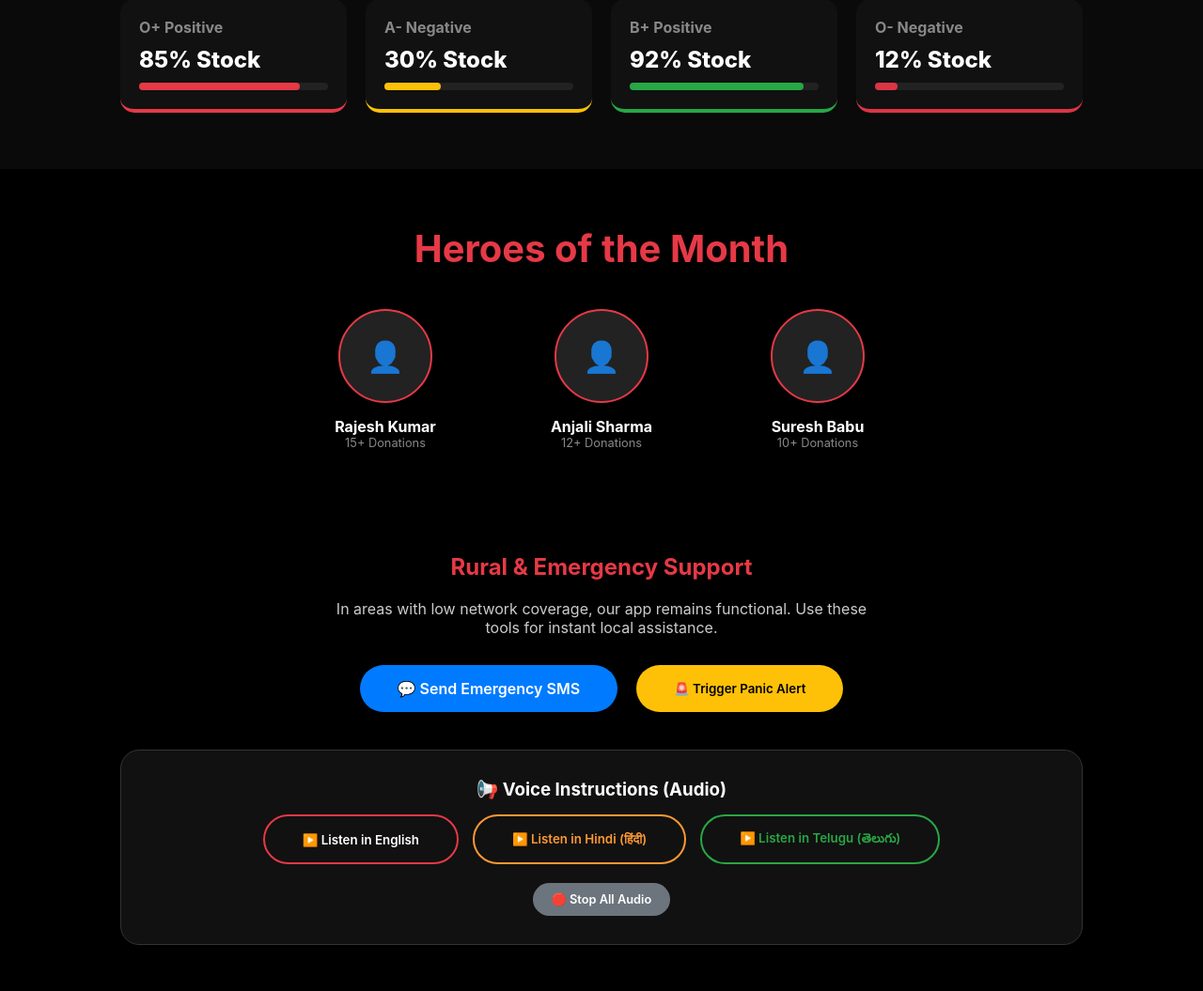
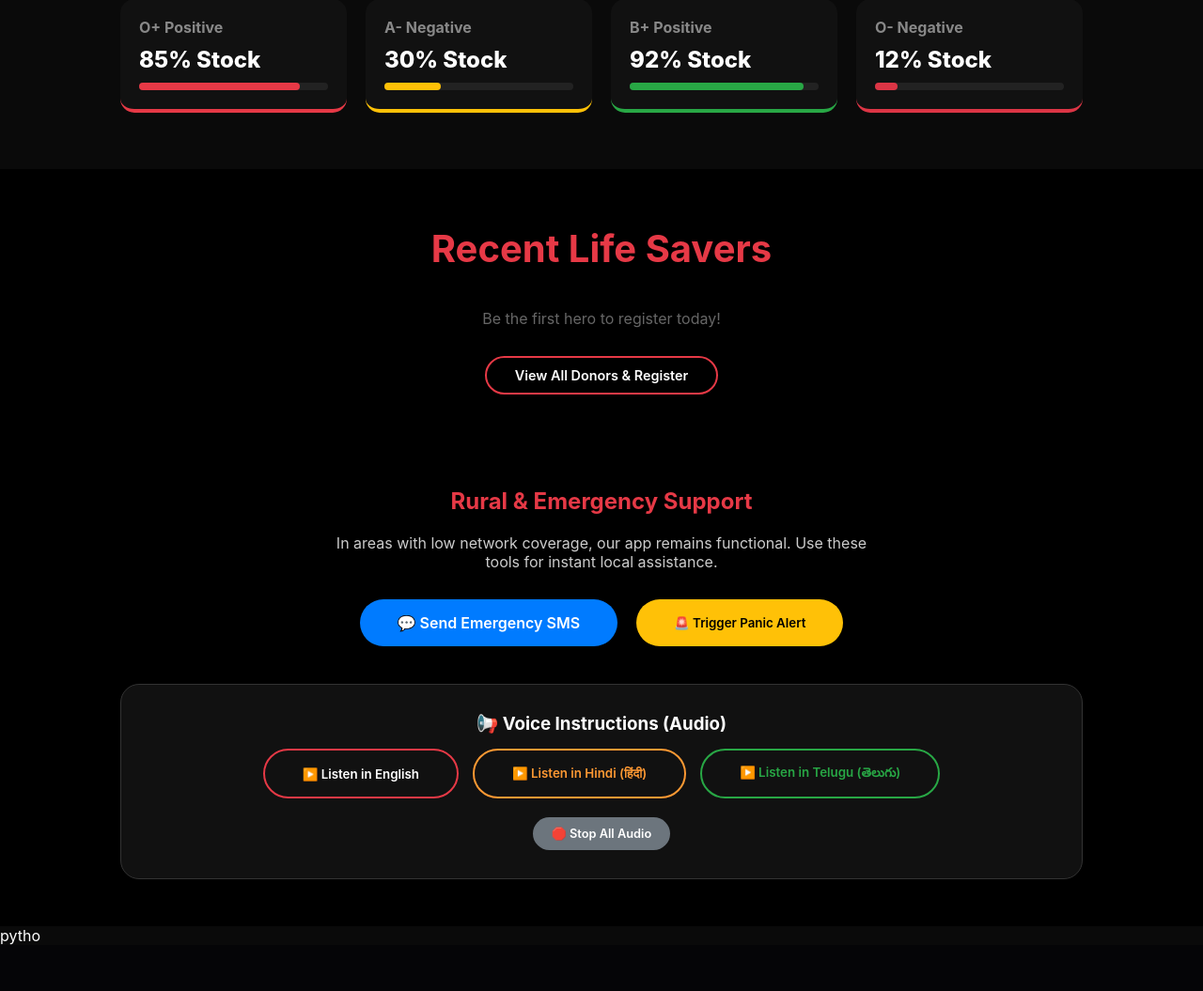
Before and after one commit to sakshireddybandi28/Blood_donar-, a Flask app: page / in a window 1280 px wide. Shown: the part 1095-2150 px from the top of the page at 94% size. After the commit the page ends 2101 px from the top, so only its background shows below. Run offline with Flask 3, Linux system fonts and the light colour scheme.

Commit message:
Update index.html

```diff
--- a/templates/index.html
+++ b/templates/index.html
@@ -335,23 +335,23 @@
 
     <!-- Hero Donors -->
     <div style="padding: 60px 10%; background: #000;">
-        <h2 style="text-align: center; margin-bottom: 40px; font-size: 2.5rem; color: var(--primary);">Heroes of the Month</h2>
+        <h2 style="text-align: center; margin-bottom: 40px; font-size: 2.5rem; color: var(--primary);">Recent Life Savers</h2>
         <div style="display: flex; gap: 30px; justify-content: center; flex-wrap: wrap;">
-            <div style="text-align: center; width: 200px;">
-                <div style="width: 100px; height: 100px; background: #222; border-radius: 50%; margin: 0 auto 15px; display: flex; justify-content: center; align-items: center; font-size: 2rem; border: 2px solid var(--primary);">👤</div>
-                <h4>Rajesh Kumar</h4>
-                <p style="color: #888; font-size: 0.8rem;">15+ Donations</p>
+            {% for donor in donors %}
+            <div style="text-align: center; width: 200px; background: #111; padding: 20px; border-radius: 20px; border: 1px solid rgba(230, 57, 70, 0.2);">
+                <div style="width: 80px; height: 80px; background: var(--primary); border-radius: 50%; margin: 0 auto 15px; display: flex; justify-content: center; align-items: center; font-size: 1.5rem; color: white; font-weight: 800; box-shadow: 0 0 20px rgba(230, 57, 70, 0.3);">
+                    {{ donor.blood_group }}
+                </div>
+                <h4 style="color: #fff; margin-bottom: 5px;">{{ donor.name }}</h4>
+                <p style="color: #888; font-size: 0.8rem;">📍 {{ donor.location }}</p>
+                <div style="margin-top: 10px; color: var(--primary); font-size: 0.8rem; font-weight: 600;">Hero Donor</div>
             </div>
-            <div style="text-align: center; width: 200px;">
-                <div style="width: 100px; height: 100px; background: #222; border-radius: 50%; margin: 0 auto 15px; display: flex; justify-content: center; align-items: center; font-size: 2rem; border: 2px solid var(--primary);">👤</div>
-                <h4>Anjali Sharma</h4>
-                <p style="color: #888; font-size: 0.8rem;">12+ Donations</p>
-            </div>
-            <div style="text-align: center; width: 200px;">
-                <div style="width: 100px; height: 100px; background: #222; border-radius: 50%; margin: 0 auto 15px; display: flex; justify-content: center; align-items: center; font-size: 2rem; border: 2px solid var(--primary);">👤</div>
-                <h4>Suresh Babu</h4>
-                <p style="color: #888; font-size: 0.8rem;">10+ Donations</p>
-            </div>
+            {% else %}
+            <p style="color: #666;">Be the first hero to register today!</p>
+            {% endfor %}
+        </div>
+        <div style="text-align: center; margin-top: 40px;">
+            <a href="/services" class="btn btn-outline" style="font-size: 0.9rem; padding: 10px 30px;">View All Donors & Register</a>
         </div>
     </div>
 
```
